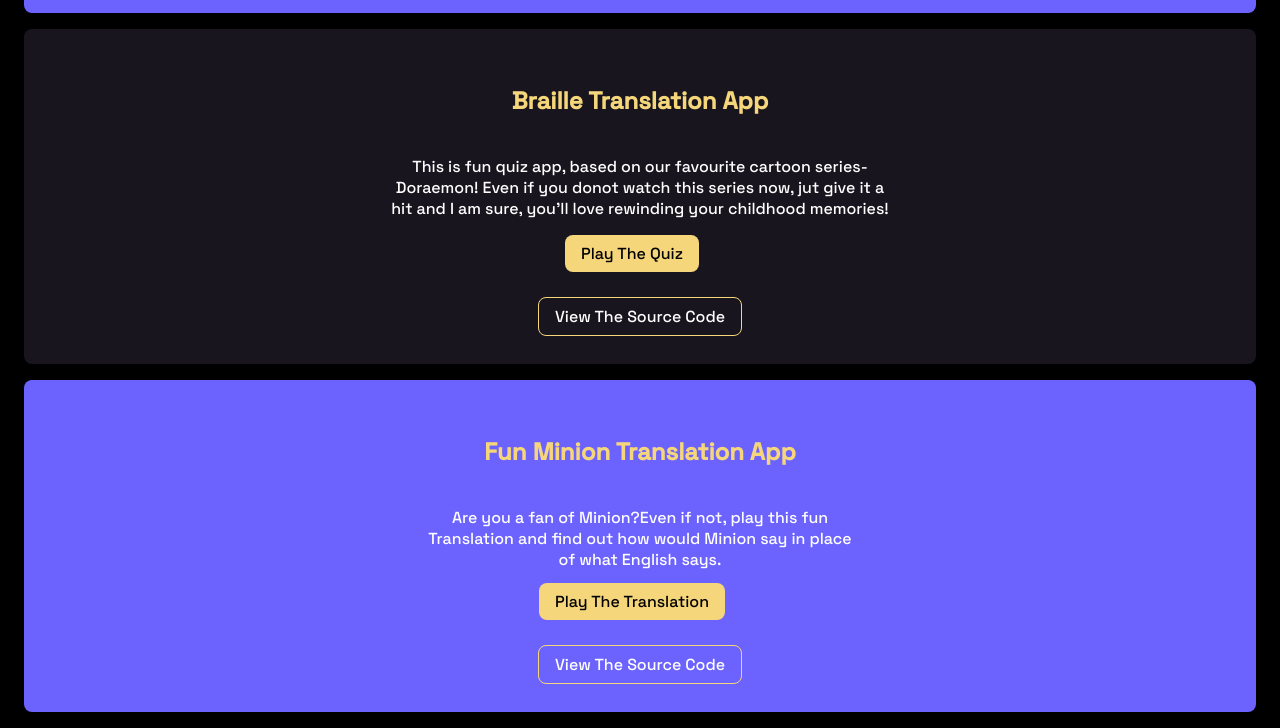
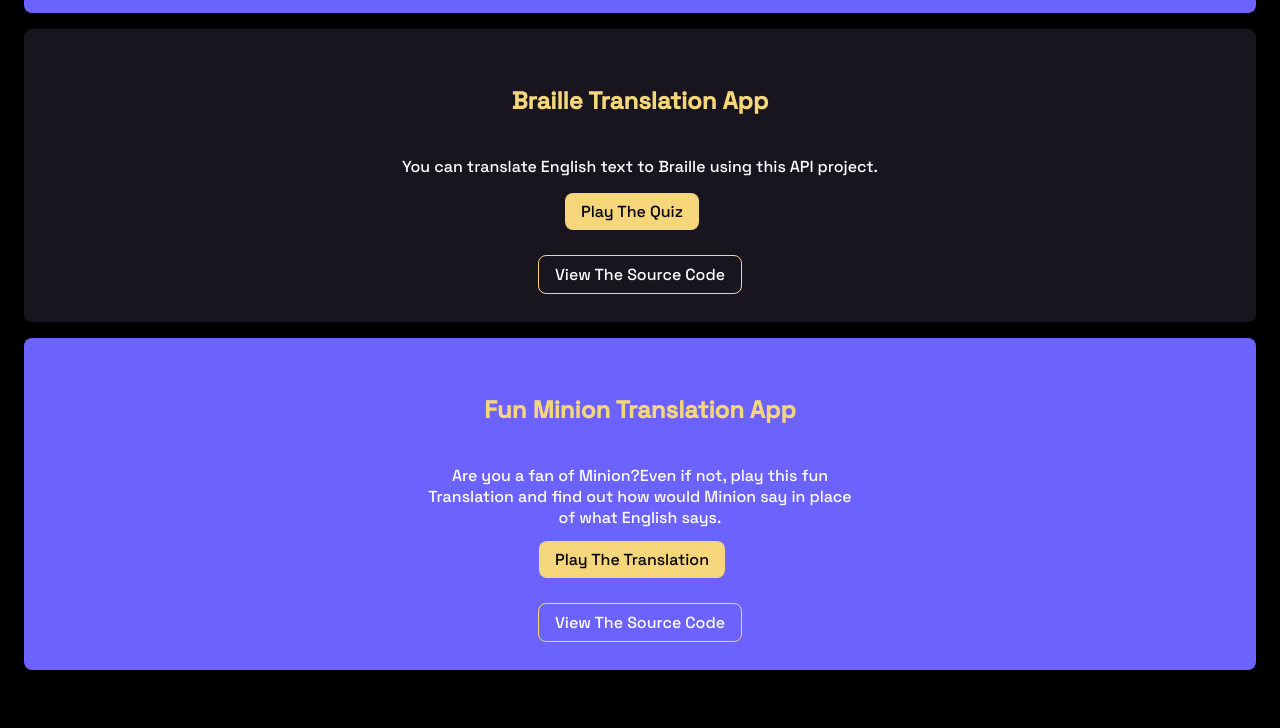
Before and after one commit to Rashita123/Rashita-Portfolio, a plain HTML site: page projects.html in a window 1280 px wide. Shown: the part 892-1620 px from the top of the page. After the commit the page ends 1578 px from the top, so only its background shows below. Drawn offline with Linux system fonts and the light colour scheme.

Commit message:
project description changed

```diff
--- a/projects.html
+++ b/projects.html
@@ -51,7 +51,7 @@
 
         <h3>Braille Translation App</h3>
         <div class="container container-center">
-            <p>This is fun quiz app, based on our favourite cartoon series- Doraemon! Even if you donot watch this series now, jut give it a hit and I am sure, you'll love rewinding your childhood memories!</p>
+            <p>You can translate English text to Braille using this API project.</p>
             <a class="link primary-link" href="https://braille-translation.netlify.app/">Play The Quiz</a><br><br><br>
             <a class="link secondary-link" href="https://github.com/Rashita123/Braille-Translation-App">View The Source Code</a><br><br>
         </div>
```
